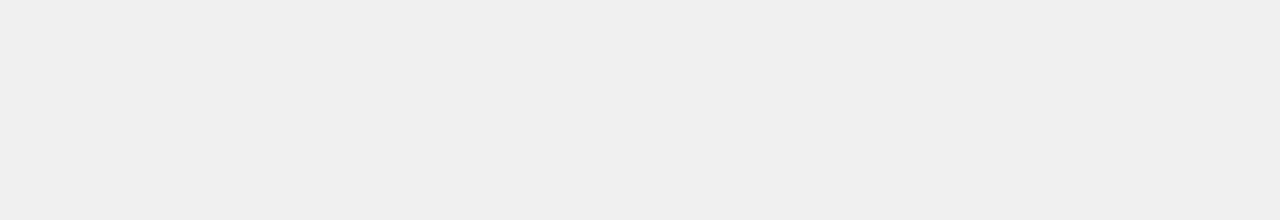
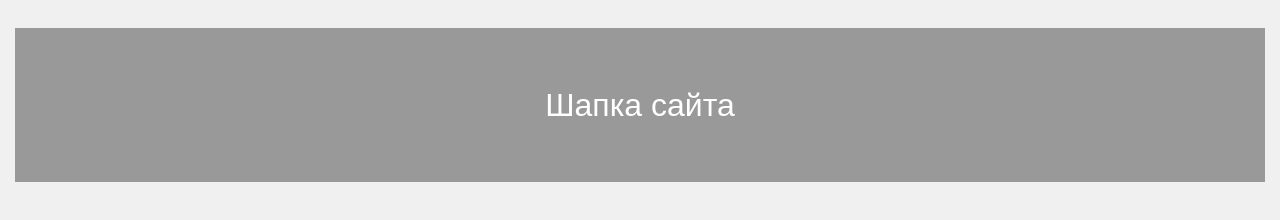
Before and after one commit to Lenar902/remote-test, a plain HTML site: page index.html in a window 1280 px wide. Drawn offline with Linux system fonts and the light colour scheme.

Commit message:
add header

```diff
--- a/css/main.css
+++ b/css/main.css
@@ -26,3 +26,12 @@ h1 {
   font-weight: normal;
   margin-bottom: .5em;
 }
+
+.header {
+  padding: 50px 100px;
+  text-align: center;
+  background-color: #999;
+  color: #fff;
+  font-family: sans-serif;
+  font-size: 32px;
+}
--- a/index.html
+++ b/index.html
@@ -8,6 +8,8 @@
         <link rel="stylesheet" href="css/main.css" />
     </head>
     <body>
-
+        <header class="header">
+            Шапка сайта
+        </header>
     </body>
 </html>
```
